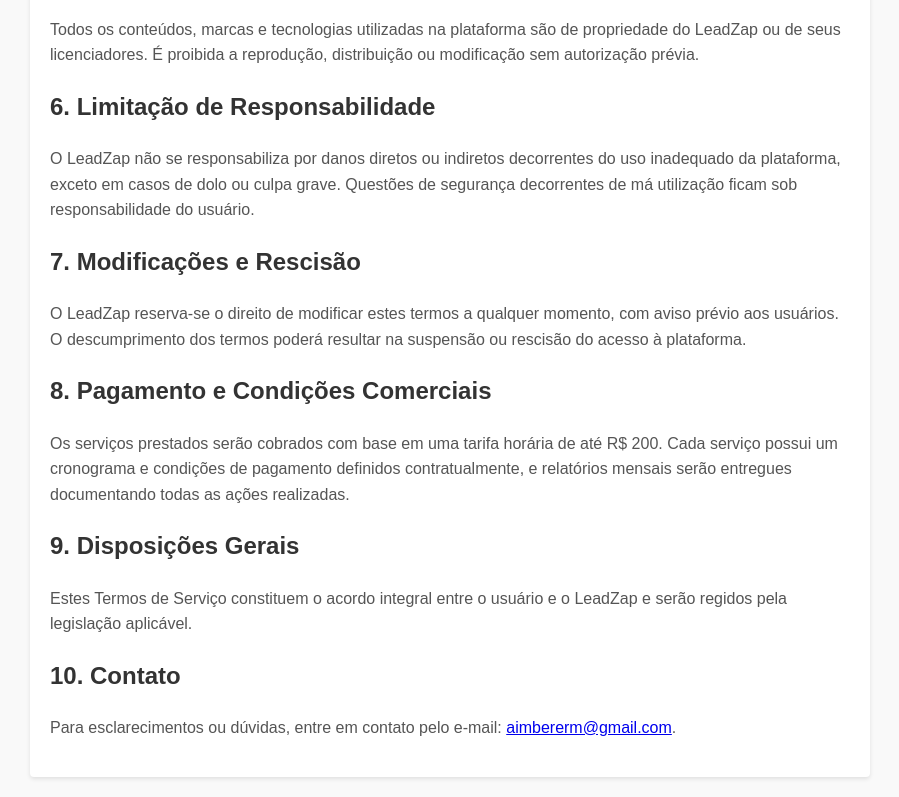
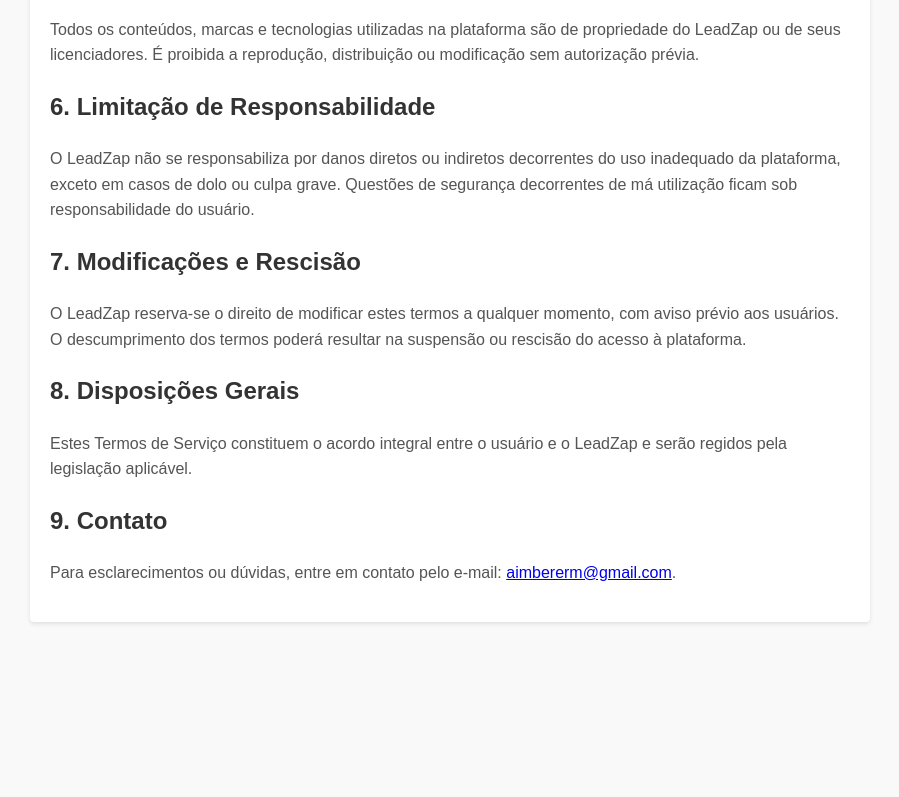
Before and after one commit to the-bira/lead-zap-policies, a plain HTML site: page terms.html in a window 1280 px wide. Shown: the part 1037-1834 px from the top of the page, without its empty margins (190-1089 px from the left). After the commit the page ends 1679 px from the top, so only its background shows below. Drawn offline with Linux system fonts and the light colour scheme.

Commit message:
Update terms.html

```diff
--- a/terms.html
+++ b/terms.html
@@ -87,17 +87,12 @@
       O LeadZap reserva-se o direito de modificar estes termos a qualquer momento, com aviso prévio aos usuários. O descumprimento dos termos poderá resultar na suspensão ou rescisão do acesso à plataforma.
     </p>
 
-    <h2>8. Pagamento e Condições Comerciais</h2>
-    <p>
-      Os serviços prestados serão cobrados com base em uma tarifa horária de até R$ 200. Cada serviço possui um cronograma e condições de pagamento definidos contratualmente, e relatórios mensais serão entregues documentando todas as ações realizadas.
-    </p>
-
-    <h2>9. Disposições Gerais</h2>
+    <h2>8. Disposições Gerais</h2>
     <p>
       Estes Termos de Serviço constituem o acordo integral entre o usuário e o LeadZap e serão regidos pela legislação aplicável.
     </p>
 
-    <h2>10. Contato</h2>
+    <h2>9. Contato</h2>
     <p>
       Para esclarecimentos ou dúvidas, entre em contato pelo e-mail: <a href="mailto:aimbererm@gmail.com">aimbererm@gmail.com</a>.
     </p>
```
